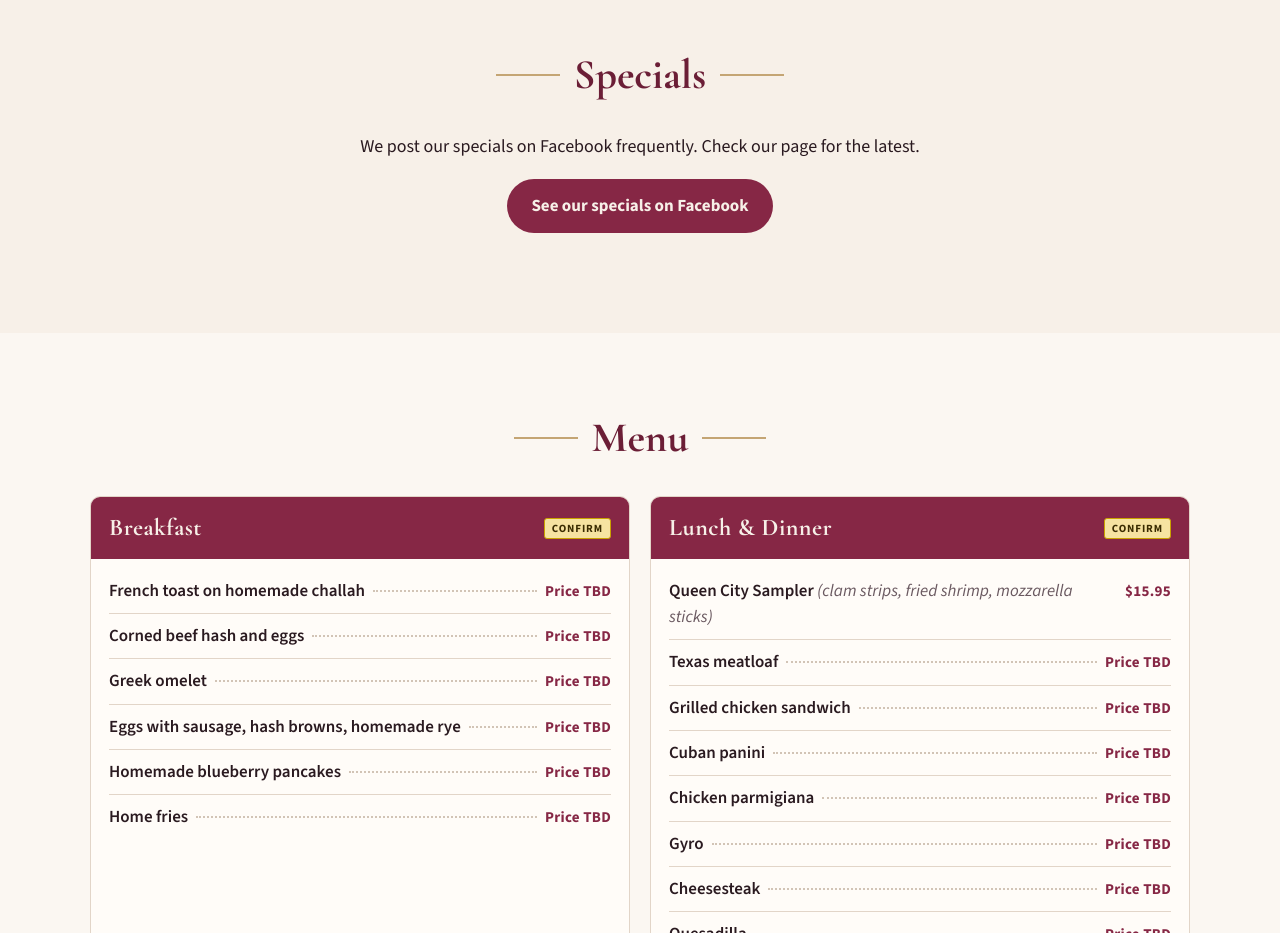
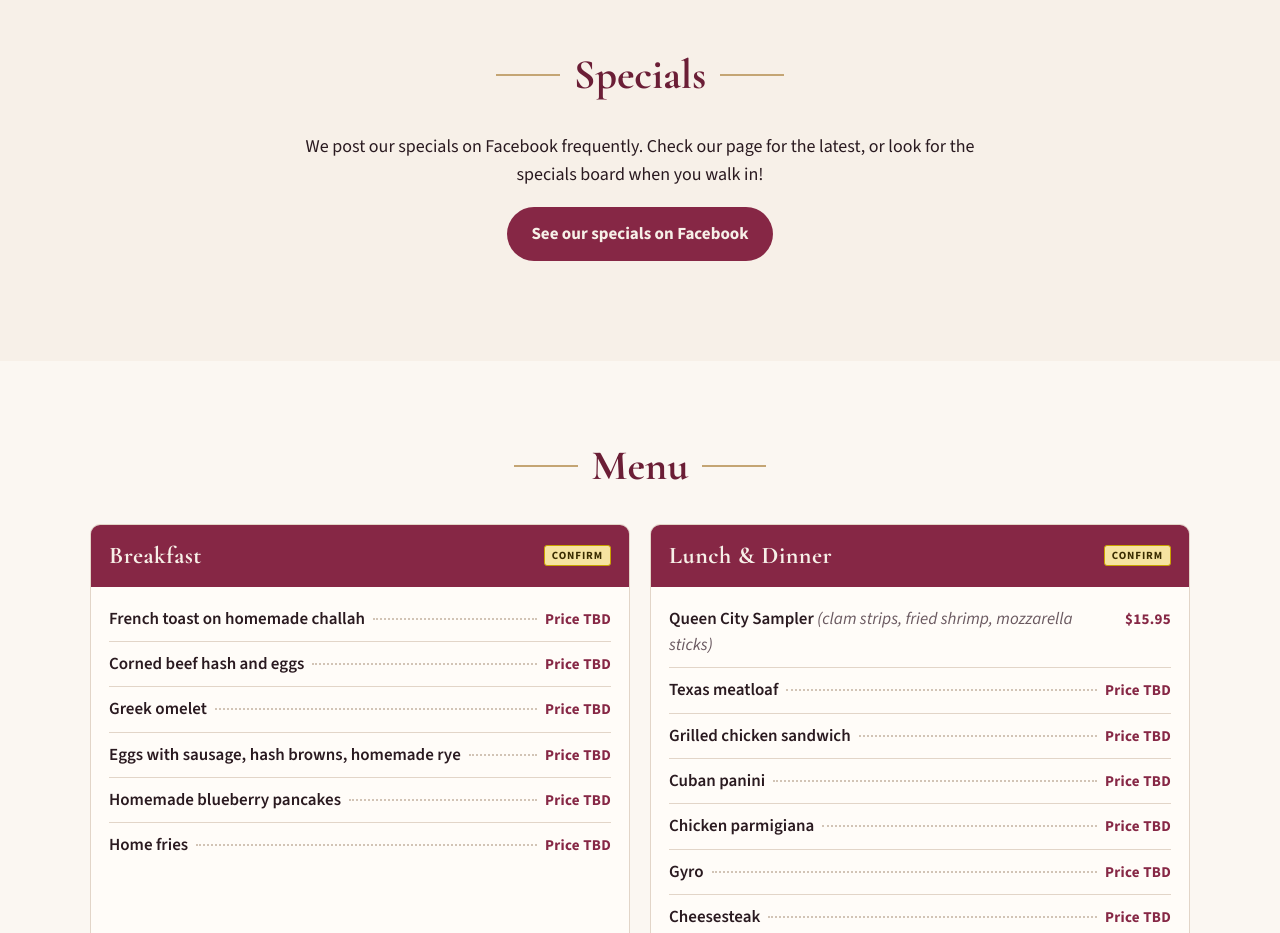
Before and after one commit to sreslol/resprod-previews, a plain HTML site: page queen-city-diner-e329b762/index.html in a window 1280 px wide. Shown: the part 1000-1933 px from the top of the page. Drawn offline with nearby package versions, Linux system fonts and the light colour scheme.

Commit message:
Update Queen City Diner preview

```diff
--- a/queen-city-diner-e329b762/index.html
+++ b/queen-city-diner-e329b762/index.html
@@ -57,7 +57,7 @@
       <div class="wrap">
         <h2 class="section-title"><span>Specials</span></h2>
         <div class="specials-intro">
-          <p>We post our specials on Facebook frequently. Check our page for the latest.</p>
+          <p>We post our specials on Facebook frequently. Check our page for the latest, or look for the specials board when you walk in!</p>
           <a class="btn-fb" href="https://www.facebook.com/profile.php?id=61550962738320" target="_blank" rel="noopener">See our specials on Facebook</a>
         </div>
       </div>
```
